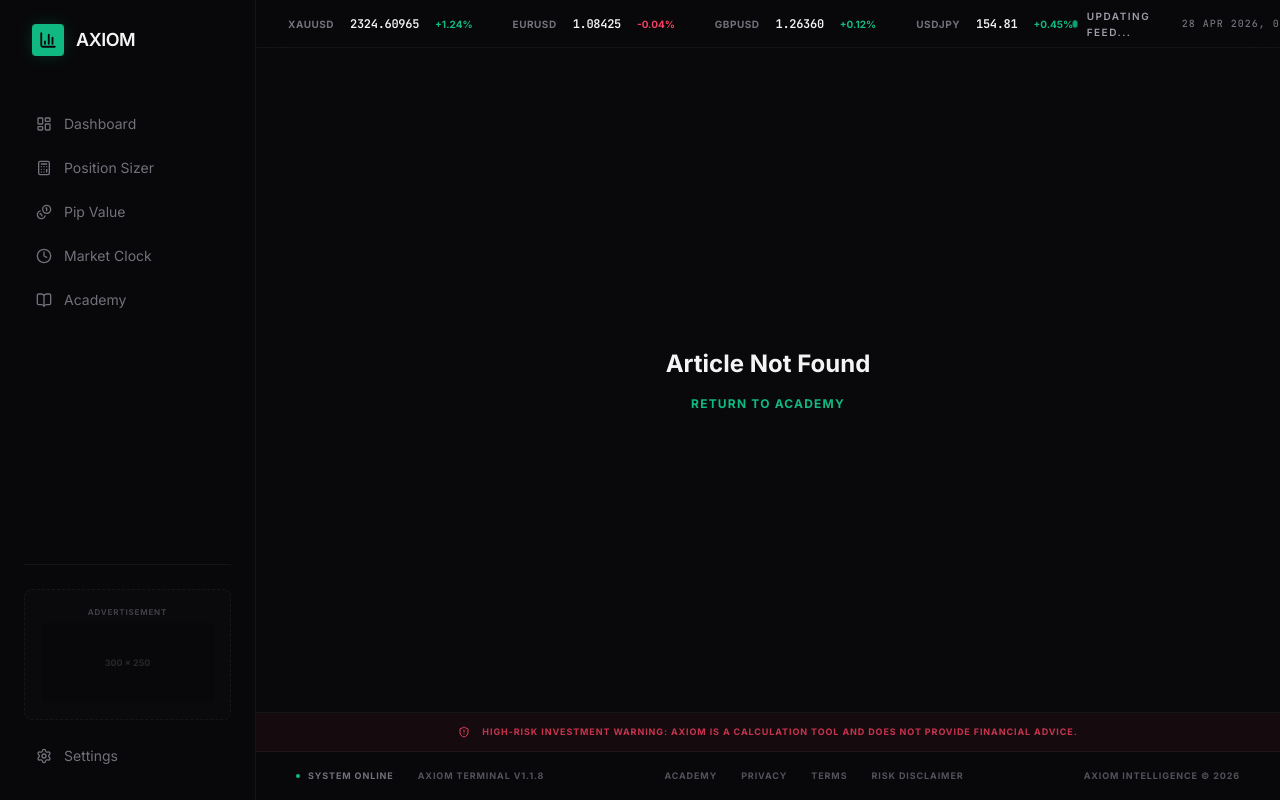
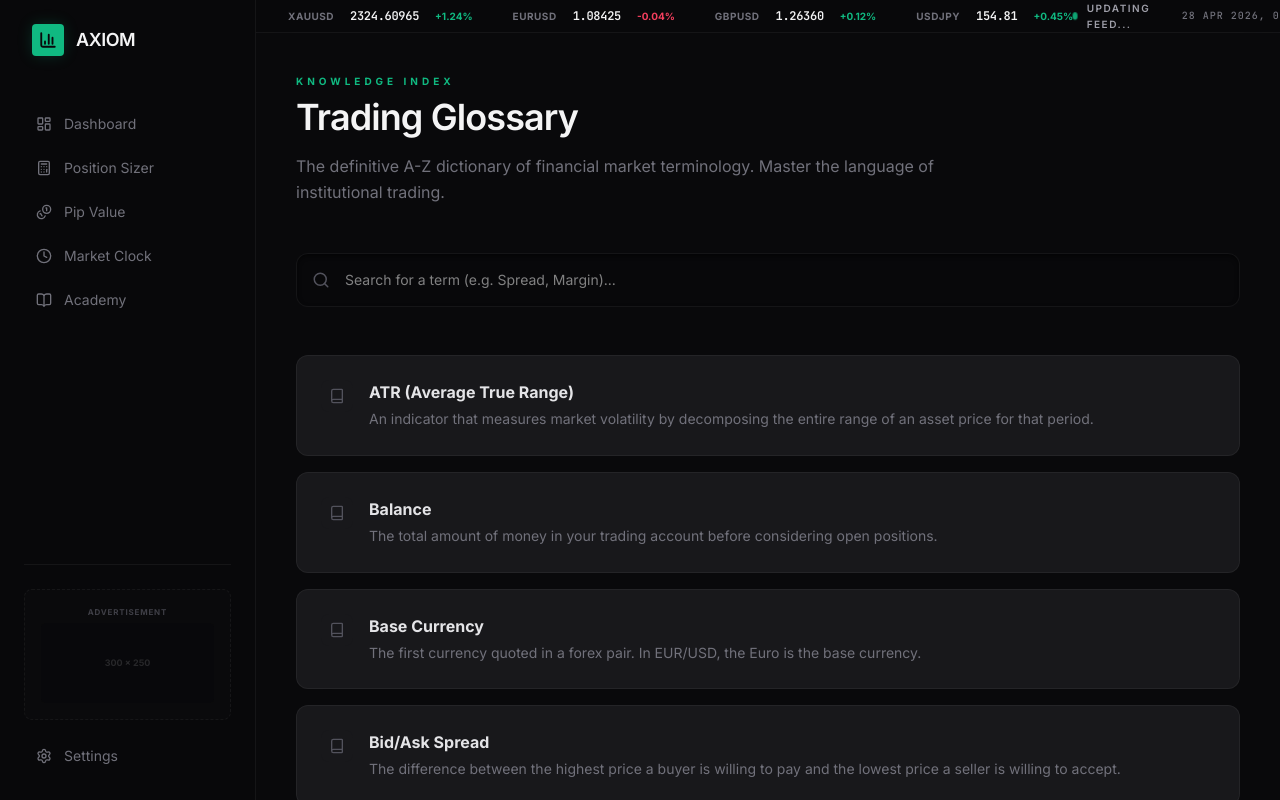
Before and after one commit to Ramelio-bot/Axiom, a Next.js app: page /academy/glossary in a window 1280 px wide. Built offline with nearby package versions, Linux system fonts and the light colour scheme.

Commit message:
final: SEO bridge, glossary, and E-E-A-T optimization

```diff
--- /dev/null
+++ b/googleb06f2b7785a5798b.html
@@ -0,0 +1 @@
+google-site-verification: googleb06f2b7785a5798b.html
--- a/src/app/academy/[slug]/page.tsx
+++ b/src/app/academy/[slug]/page.tsx
@@ -3,7 +3,7 @@
 import React from "react";
 import { useParams, useRouter } from "next/navigation";
 import Link from "next/link";
-import { ArrowLeft, ArrowRight, Clock, User, Share2, Bookmark } from "lucide-react";
+import { ArrowLeft, ArrowRight, Clock, User, Share2, Bookmark, GraduationCap, Calculator } from "lucide-react";
 import { motion } from "framer-motion";
 import { ACADEMY_ARTICLES } from "@/lib/academy-data";
 
@@ -82,8 +82,22 @@ export default function ArticleDetail() {
             dangerouslySetInnerHTML={{ __html: article.content }}
           />
 
+          {/* Author Section for E-E-A-T */}
+          <div className="mt-20 p-8 terminal-card bg-zinc-900/50 border-white/5 flex flex-col md:flex-row items-center gap-8">
+            <div className="w-24 h-24 rounded-full bg-zinc-800 flex items-center justify-center border-2 border-emerald/20 flex-shrink-0">
+              <User size={40} className="text-emerald/40" />
+            </div>
+            <div>
+              <p className="text-[10px] font-bold text-emerald uppercase tracking-[0.3em] mb-1">About the Author</p>
+              <h4 className="text-lg font-bold text-zinc-100 mb-2">Daniel Raditya</h4>
+              <p className="text-sm text-zinc-500 leading-relaxed italic">
+                Chief Strategist & Architect of Axiom Intelligence. Specialized in Algorithmic Trading and Risk Management with over a decade of institutional experience.
+              </p>
+            </div>
+          </div>
+
           {/* Navigation Between Articles */}
-          <div className="mt-20 pt-10 border-t border-white/5 grid grid-cols-1 md:grid-cols-2 gap-6">
+          <div className="mt-12 grid grid-cols-1 md:grid-cols-2 gap-6">
             {prevArticle ? (
               <Link href={`/academy/${prevArticle.slug}`} className="group p-6 terminal-card border-white/5 hover:border-emerald/20 transition-all">
                 <div className="flex items-center gap-2 text-[10px] font-bold text-zinc-500 uppercase tracking-widest mb-2 group-hover:text-emerald transition-colors">
@@ -103,10 +117,15 @@ export default function ArticleDetail() {
             ) : <div />}
           </div>
 
-          <div className="mt-16 flex flex-col items-center text-center p-10 bg-zinc-900/30 rounded-2xl border border-white/5">
-            <p className="text-sm text-zinc-500 mb-6 italic">Ready to deploy these insights?</p>
+          <div className="mt-16 p-10 terminal-card bg-emerald/5 border-emerald/10 flex flex-col items-center text-center">
+            <Calculator size={32} className="text-emerald mb-6" />
+            <h3 className="text-xl font-bold text-zinc-100 mb-2">Ready to apply this strategy?</h3>
+            <p className="text-sm text-zinc-500 mb-8 max-w-md">Use our institutional-grade terminal to calculate your next position with 100% precision.</p>
             <Link href="/position-sizer" className="px-12 py-4 bg-emerald text-zinc-950 font-bold text-xs uppercase tracking-[0.4em] rounded-xl hover:shadow-[0_0_40px_rgba(16,185,129,0.3)] transition-all">
-              Initialize Terminal
+              Open Position Sizer
+            </Link>
+            <Link href="/academy/glossary" className="mt-6 text-[10px] font-bold text-zinc-600 uppercase tracking-widest hover:text-zinc-300 transition-colors">
+              Still confused? View Trading Glossary
             </Link>
           </div>
         </motion.div>
--- /dev/null
+++ b/src/app/academy/glossary/page.tsx
@@ -0,0 +1,70 @@
+import type { Metadata } from "next";
+import Link from "next/link";
+import { Search, Book } from "lucide-react";
+
+export const metadata: Metadata = {
+  title: "Trading Glossary A-Z - Axiom Academy",
+  description: "Comprehensive dictionary of Forex and financial trading terms. Understand Spread, Slippage, Margin, and more.",
+};
+
+const glossaryItems = [
+  { term: "ATR (Average True Range)", definition: "An indicator that measures market volatility by decomposing the entire range of an asset price for that period." },
+  { term: "Balance", definition: "The total amount of money in your trading account before considering open positions." },
+  { term: "Base Currency", definition: "The first currency quoted in a forex pair. In EUR/USD, the Euro is the base currency." },
+  { term: "Bid/Ask Spread", definition: "The difference between the highest price a buyer is willing to pay and the lowest price a seller is willing to accept." },
+  { term: "Drawdown", definition: "The peak-to-trough decline during a specific period for an investment, trading account, or fund." },
+  { term: "Equity", definition: "The balance of your account plus or minus the floating profit or loss from open positions." },
+  { term: "Leverage", definition: "The use of borrowed capital to increase the potential return (and risk) of an investment." },
+  { term: "Lot Size", definition: "The standardized quantity of a financial instrument being traded. 1 Standard Lot = 100,000 units." },
+  { term: "Margin Call", definition: "A broker's demand that an investor deposits additional money or securities so that the account is brought up to the minimum value." },
+  { term: "Pip (Percentage in Point)", definition: "The smallest unit of price change in an exchange rate, typically the fourth decimal place." },
+  { term: "Risk/Reward Ratio", definition: "A calculation used by traders to compare the expected returns of a trade to the amount of risk undertaken." },
+  { term: "Slippage", definition: "The difference between the expected price of a trade and the price at which the trade is actually executed." },
+  { term: "Stop Loss", definition: "An order placed with a broker to buy or sell a specific stock when the stock reaches a certain price, designed to limit loss." },
+  { term: "Take Profit", definition: "An order used by currency traders that allows them to close a position automatically when the price reaches a specific level." },
+  { term: "Volatility", definition: "The degree of variation of a trading price series over time, usually measured by the standard deviation of returns." },
+];
+
+export default function GlossaryPage() {
+  return (
+    <main className="flex-1 p-10 max-w-5xl mx-auto w-full">
+      <header className="mb-12">
+        <p className="text-[10px] font-bold text-emerald uppercase tracking-[0.4em] mb-2">Knowledge Index</p>
+        <h1 className="text-4xl font-semibold tracking-tight text-zinc-100">Trading Glossary</h1>
+        <p className="text-base text-zinc-500 mt-4 max-w-2xl leading-relaxed">The definitive A-Z dictionary of financial market terminology. Master the language of institutional trading.</p>
+      </header>
+
+      <div className="relative mb-12">
+        <Search className="absolute left-4 top-1/2 -translate-y-1/2 text-zinc-600" size={18} />
+        <input
+          type="text"
+          placeholder="Search for a term (e.g. Spread, Margin)..."
+          className="w-full bg-zinc-950/50 border border-white/5 rounded-xl py-4 pl-12 pr-6 text-sm focus:outline-none focus:border-emerald/30 transition-all input-inner-shadow"
+        />
+      </div>
+
+      <div className="grid grid-cols-1 gap-4">
+        {glossaryItems.map((item, index) => (
+          <div key={index} className="terminal-card p-6 hover:bg-white/[0.01] transition-all group border-white/5 hover:border-emerald/20">
+            <div className="flex items-start gap-4">
+              <div className="p-2 bg-zinc-900 rounded-lg text-zinc-600 group-hover:text-emerald transition-colors">
+                <Book size={16} />
+              </div>
+              <div>
+                <h3 className="text-base font-bold text-zinc-200 mb-1 group-hover:text-emerald transition-colors">{item.term}</h3>
+                <p className="text-sm text-zinc-500 leading-relaxed">{item.definition}</p>
+              </div>
+            </div>
+          </div>
+        ))}
+      </div>
+
+      <div className="mt-16 pt-10 border-t border-white/5 flex flex-col items-center text-center">
+        <p className="text-sm text-zinc-500 mb-6 italic">Want to learn how to trade these concepts professionally?</p>
+        <Link href="/academy" className="text-emerald font-bold text-xs uppercase tracking-[0.3em] hover:opacity-80 transition-opacity">
+          Visit Axiom Academy
+        </Link>
+      </div>
+    </main>
+  );
+}
--- a/src/components/PositionSizer.tsx
+++ b/src/components/PositionSizer.tsx
@@ -3,7 +3,9 @@
 import React, { useState, useEffect } from "react";
 import { Info, Calculator, Target, ShieldCheck, ArrowRight, TrendingUp } from "lucide-react";
 import { motion } from "framer-motion";
+import Link from "next/link";
 import { ASSETS, Asset } from "@/lib/assets";
+
 import Combobox from "./Combobox";
 
 export default function PositionSizer() {
@@ -140,6 +142,23 @@ export default function PositionSizer() {
           </div>
         </div>
 
+        {/* Interlinking Bridge */}
+        <div className="mt-6 px-4 text-center">
+          <p className="text-[10px] text-zinc-600 font-medium italic mb-2">
+            Confused about these numbers?
+          </p>
+          <div className="flex flex-wrap items-center justify-center gap-3">
+            <Link href="/academy/the-1-percent-rule" className="text-[10px] font-bold text-emerald hover:underline underline-offset-4 decoration-emerald/30 uppercase tracking-widest">
+              Read: The 1% Rule
+            </Link>
+            <span className="text-zinc-800 text-[10px]">•</span>
+            <Link href="/academy/pip-value-mastery" className="text-[10px] font-bold text-emerald hover:underline underline-offset-4 decoration-emerald/30 uppercase tracking-widest">
+              Pip Value Mastery
+            </Link>
+          </div>
+        </div>
+
+
       </motion.div>
     </div>
   );
```
Also changed, not shown: public/robots.txt (added), 1 other file (tests, documents, lock files or other folders).
